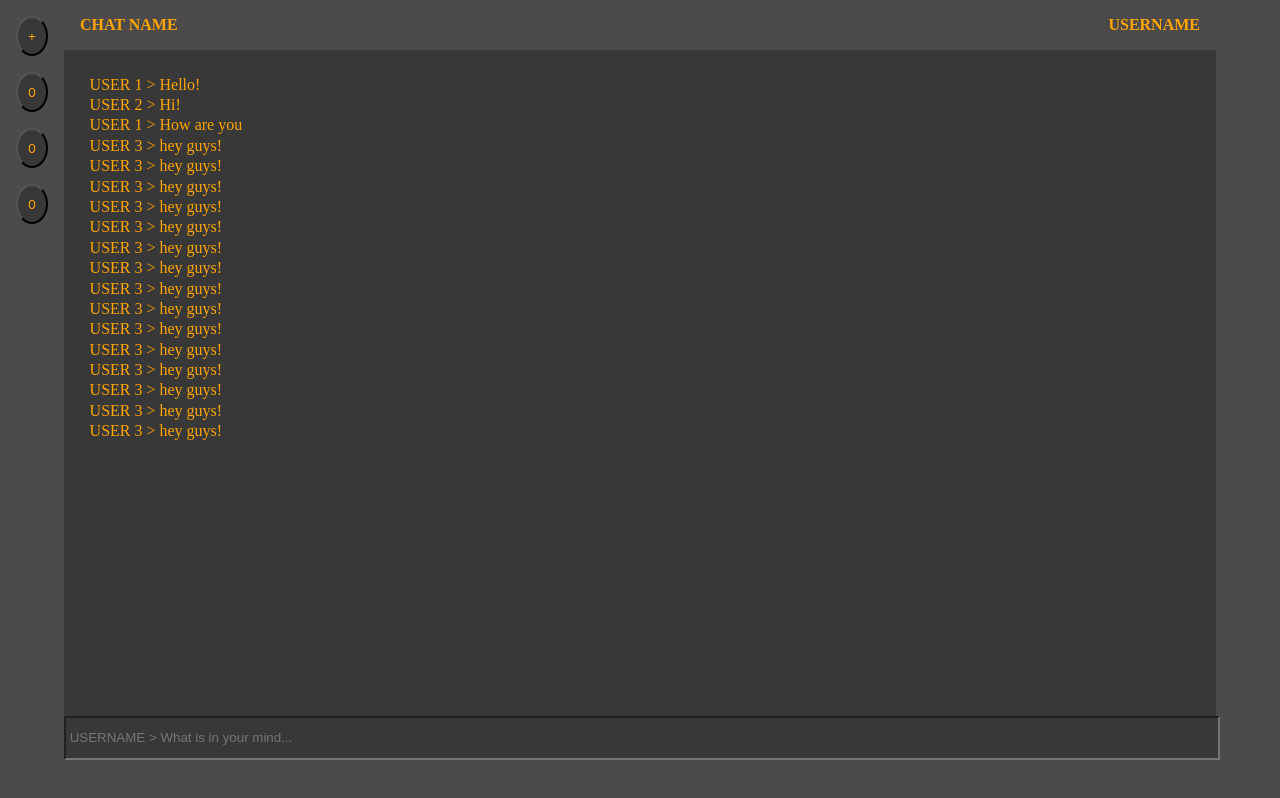
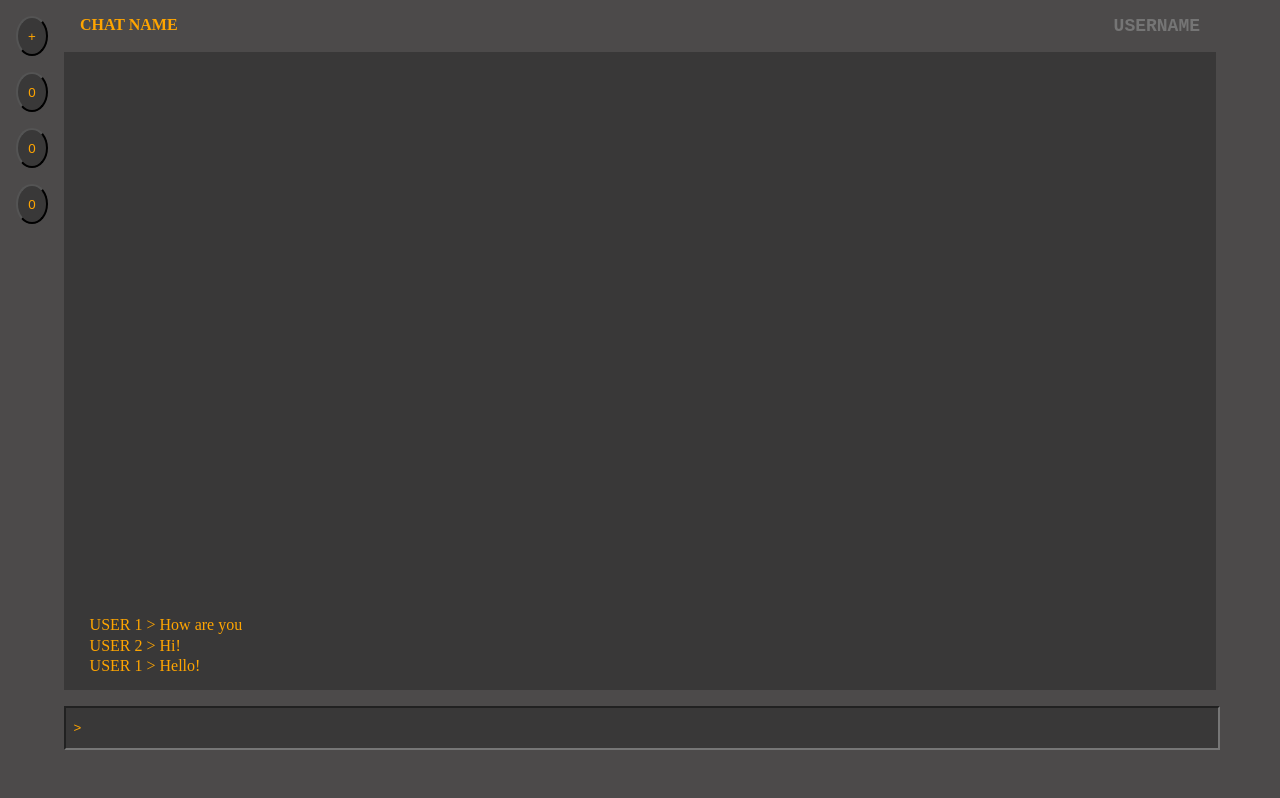
Before and after one commit to Alozanodeosma/LiveChatApp, a plain HTML site: page index.html in a window 1280 px wide. Drawn offline with Linux system fonts and the light colour scheme.

Commit message:
Custom Username

```diff
--- a/index.html
+++ b/index.html
@@ -17,30 +17,15 @@
         <div id="chat">
             <div id="topbar">
                 <elem class="chat-name">CHAT NAME</elem>
-                <elem class="user-name">USERNAME  </elem>
+                <input class="user-name editing" type="text" placeholder="USERNAME" maxlength="20">
             </div>
             <div class="messages">
                 <p class="message"> USER 1 > Hello!</p>
                 <p class="message"> USER 2 > Hi!</p>
                 <p class="message"> USER 1 > How are you</p>
-                <p class="message"> USER 3 > hey guys!</p>
-                <p class="message"> USER 3 > hey guys!</p>
-                <p class="message"> USER 3 > hey guys!</p>
-                <p class="message"> USER 3 > hey guys!</p>
-                <p class="message"> USER 3 > hey guys!</p>
-                <p class="message"> USER 3 > hey guys!</p>
-                <p class="message"> USER 3 > hey guys!</p>
-                <p class="message"> USER 3 > hey guys!</p>
-                <p class="message"> USER 3 > hey guys!</p>
-                <p class="message"> USER 3 > hey guys!</p>
-                <p class="message"> USER 3 > hey guys!</p>
-                <p class="message"> USER 3 > hey guys!</p>
-                <p class="message"> USER 3 > hey guys!</p>
-                <p class="message"> USER 3 > hey guys!</p>
-                <p class="message"> USER 3 > hey guys!</p>
             </div>
             <div class="text">
-                <input type="text" class="text-input" placeholder=" USERNAME > What is in your mind...">
+                <input type="text" class="text-input">
             </div>
         </div>
     </div>
--- a/script.js
+++ b/script.js
@@ -1,14 +1,32 @@
+
 const messages = document.querySelector(".messages");
 const inputText = document.querySelector(".text-input");
 inputText.addEventListener("keypress", sendText);
-let username = document.querySelector(".user-name").textContent;
+let username = document.querySelector(".user-name");
+
+
+//Text bar
+let prefix = ` ${username.value} > `;
+inputText.value = prefix;
+inputText.addEventListener('input', () => {
+  if (!inputText.value.startsWith(prefix)) {
+    inputText.value = prefix;
+  }
+});
 
 function sendText(key){
     if (key.key == "Enter"){
         let newMessage = document.createElement('p');
-        newMessage.textContent=`${username} > ${inputText.value}`;
+        newMessage.textContent=`${inputText.value}`;
         newMessage.classList="message";
-        messages.appendChild(newMessage);
-        inputText.value="";
+        messages.prepend(newMessage);
+        inputText.value=prefix;
     }
 }
+
+//Username
+username.addEventListener("blur", ()=>{
+    prefix=` ${username.value} > `;
+    inputText.value = prefix;
+    console.log("heloo");
+});
--- a/styles.css
+++ b/styles.css
@@ -15,6 +15,15 @@
     height: 100vh;
     width: 5vw;
 }
+
+button{
+    width: 50%;
+    height: 5%;
+    border-radius: 50%;
+    background-color: rgb(57, 56, 56);
+    margin-top: 2vh;
+}
+
 #chat{
     display: flex;
     flex-direction: column;
@@ -27,27 +36,42 @@
     margin: 2vh;
     font-weight: bolder;
 }
-button{
-    width: 50%;
-    height: 5%;
-    border-radius: 50%;
+
+.editing{
+    background-color: transparent;
+    border: 0;
+    text-align: right;
+    font-family: 'Courier New', Courier, monospace;
+    font-weight: bolder;
+    font-size: large;
+}
+.editing:focus{
+    outline: none;
+    box-shadow: none;
+}
+
+.messages{
+
     background-color: rgb(57, 56, 56);
-    margin-top: 2vh;
-}
-.messages{
-    background-color: rgb(57, 56, 56);
-    height: 80vh;
+    height: 75vh;
     padding: 2vw;
-    padding-bottom: 0;
-    text-wrap: balance;
-    overflow: scroll;
+    padding-bottom: 1.5vh;
+    display: flex;
+    flex-direction: column-reverse;
+    overflow-y: auto;
 }
 .message{
     margin-bottom: 0.3vh;
 
 }
 .text-input{
+    margin-top: 2vh;
     width: 90vw;
     height: 5vh;
     background-color: rgb(57, 56, 56);
 }
+.text-input:focus{
+    border-color: orange;
+    box-shadow: none;
+    outline: none;
+}
```
